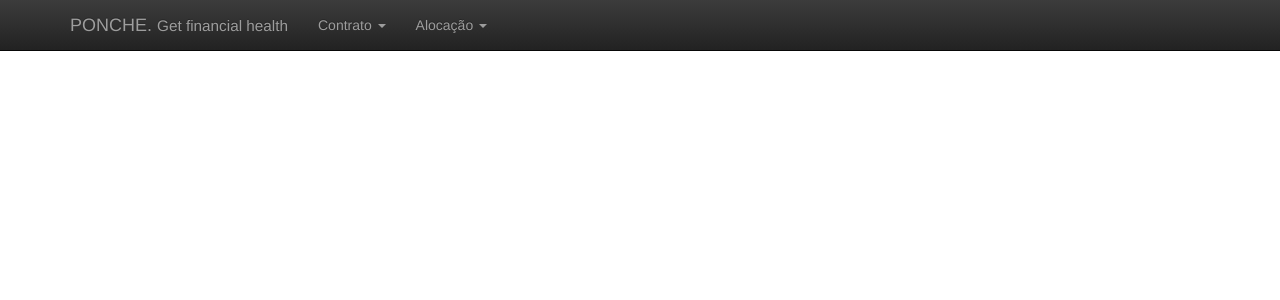
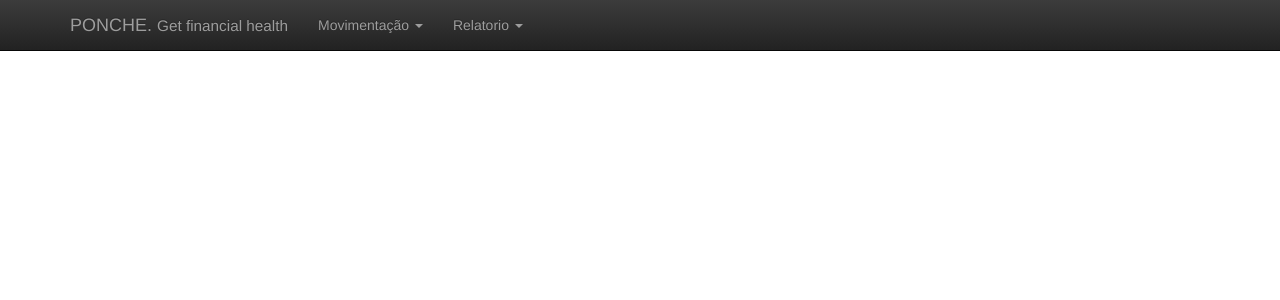
Before and after one commit to wanderlanlelis/ponche, a PHP site: page /view/index2.php in a window 1280 px wide. Shown: the top 300 px of the page. Run offline with PHP 8.4, Linux system fonts and the light colour scheme; data that the repository does not hold is empty; some libraries are stand-ins or nearby versions.

Commit message:
Adicionado um espaço a mais com a tag </br>, renomeado e adicionado alguns menus e alterado o nome de exibição do botão.

```diff
--- a/view/movimentoCadastro.php
+++ b/view/movimentoCadastro.php
@@ -7,7 +7,7 @@
 
 <form method="POST">
 	<div class="col-md-4 col-md-offset-4">
-	<div class="page-header">
+	<div class="page-header"><br>
     	<h3>Cadastro <small>de movimentação</small></h3>
     </div>
 
@@ -66,7 +66,7 @@
 
     <!--Botão para exibir mais campos do formulario-->
     <button type="button" onclick="dependente_show('dependente')" class="btn btn-defalt btn-sm" >
-    	<span class="glyphicon glyphicon-align-left" aria-hidden="true"></span>Mais
+    	<span class="glyphicon glyphicon-align-left" aria-hidden="true"></span>Mais opções
     </button>
 
 
--- a/view/template/nav.php
+++ b/view/template/nav.php
@@ -23,22 +23,22 @@ session_start();
             <li><a href="#contact">Contact</a></li>
           -->
             <li class="dropdown">
-              <a href="#" class="dropdown-toggle" data-toggle="dropdown" role="button" aria-haspopup="true" aria-expanded="false">Contrato <span class="caret"></span></a>
+              <a href="#" class="dropdown-toggle" data-toggle="dropdown" role="button" aria-haspopup="true" aria-expanded="false">Movimentação <span class="caret"></span></a>
 
               <ul class="dropdown-menu">
-                <li><a href="cobrancaDetalhada.php">Cobrança detalhada</a></li>
+                <li><a href="movimentoCadastro.php">Registrar um novo</a></li>
                 <!--<li><a href="usuarioFormCadastro.php">Cadasrar</a></li>-->
               </ul>
             </li>
 
 
             <li class="dropdown">
-              <a href="#" class="dropdown-toggle" data-toggle="dropdown" role="button" aria-haspopup="true" aria-expanded="false">Alocação <span class="caret"></span></a>
+              <a href="#" class="dropdown-toggle" data-toggle="dropdown" role="button" aria-haspopup="true" aria-expanded="false">Relatorio <span class="caret"></span></a>
 
               <ul class="dropdown-menu">
-                <li><a href="EquipamentoAlocacaoEstorno.php">Estorno</a></li>
-                <li><a href="">Pesquisar alocação</a></li>
-                <li><a href="eventoinserir.php">alocar evento evento</a></li>
+                <li><a href="#">Receitas</a></li>
+                <li><a href="#">Despesas</a></li>
+                <li><a href="#">Geral</a></li>
               </ul>
             </li>
 
```
